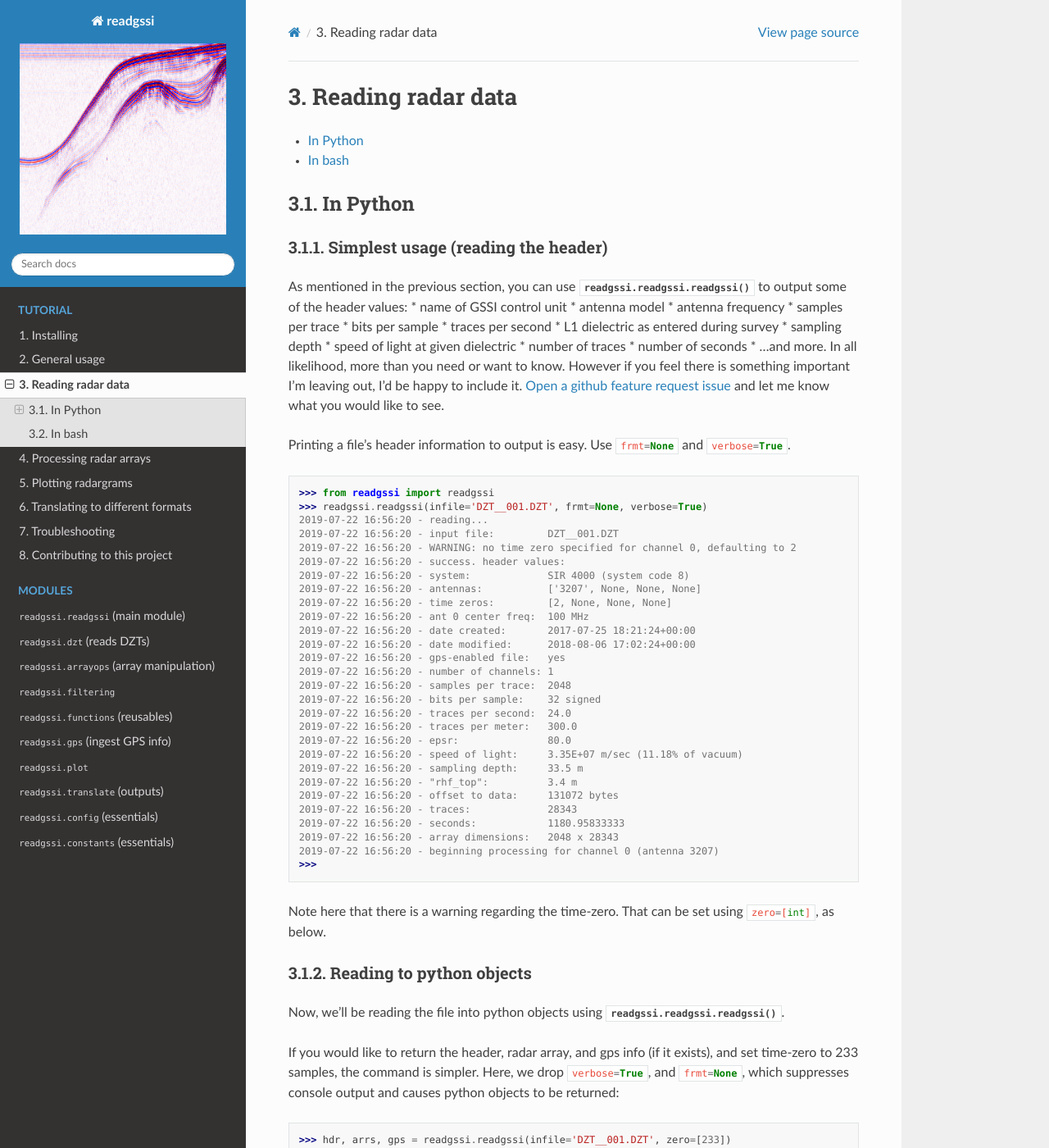
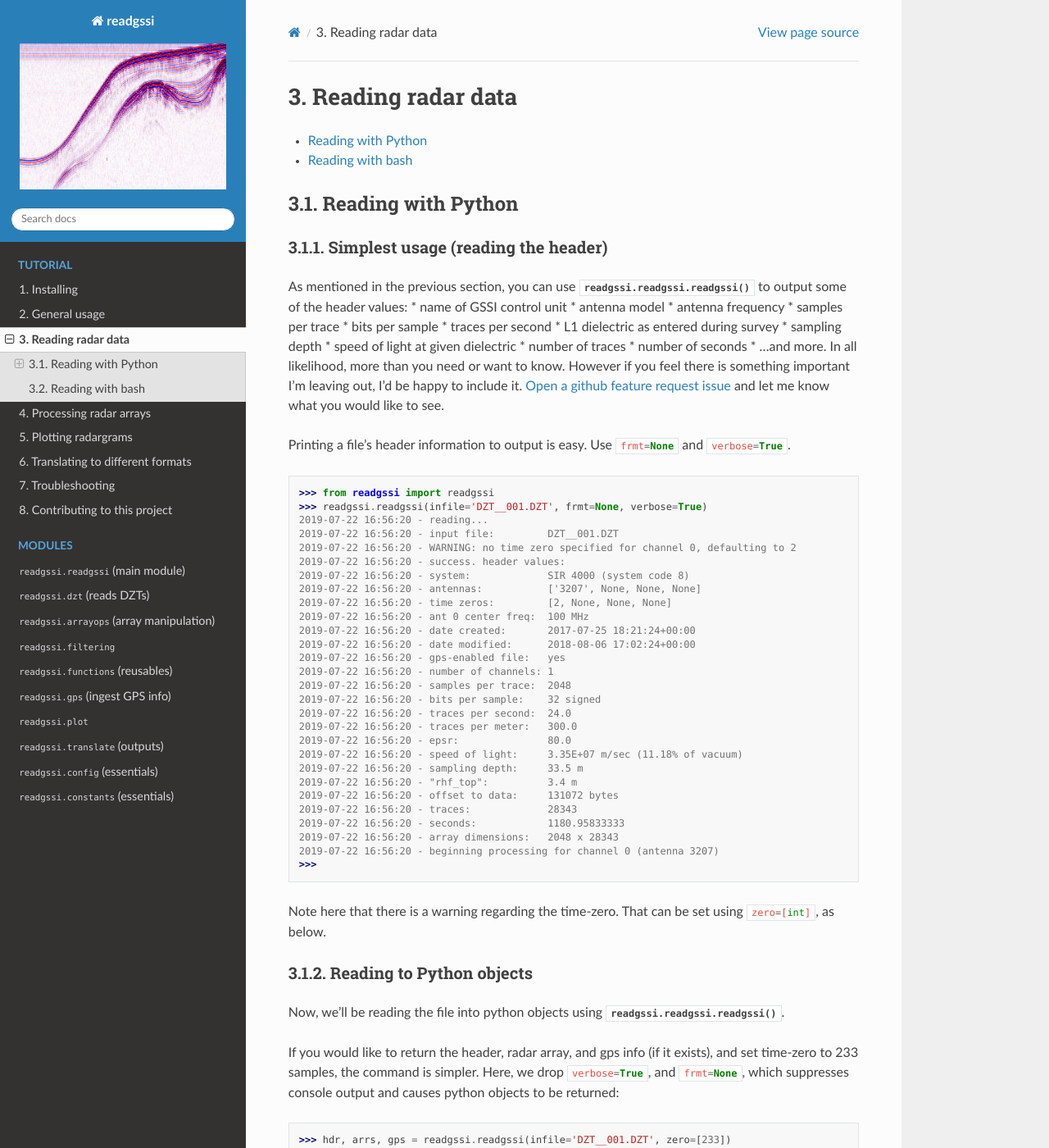
Before and after one commit to iannesbitt/readgssi, a Sphinx documentation site: the page built from docs/reading.rst, in a window 1280 px wide and 1400 px high. Shown: the whole window at 82% size. Built offline with Sphinx 7.4.7 and the Read the Docs theme 2.0.0, drawn with Linux system fonts in a browser that asks for light colours; some of the changed text lies outside the part shown.

Commit message:
updating tutorial for #9

```diff
--- a/docs/contributing.rst
+++ b/docs/contributing.rst
@@ -13,8 +13,8 @@ If and when you encounter bugs, kindly provide the error output, describe what y
 Contributing in other ways
 *********************************
 
-:py:data:`readgssi` is open-source software written as a side project during the completion of my Master's degree at the University of Maine. It is written and maintained because it makes me feel warm and fuzzy inside, and because it helps me do my own work.
+:py:data:`readgssi` is open-source software written as a side project during the completion of my Master's degree at the University of Maine. It is written and maintained because it makes me feel warm and fuzzy inside, and because it helps me do my own work. It is not a money-making venture. It is intended for use by the wider scientific community as a way to understand field data faster, better, and with less hassle. Keeping software free and open source is an important way to help scientists make science transparent and accessible to the wider community, and also to allow them to collaborate on scientific outcomes and discoveries.
 
-If you would like to contribute by buying me a coffee, please seek me out at the next AGU, or drop me a couple bucks at https://paypal.me/IanNesbitt/. Thank you for your support, it is very much appreciated. Graduate student salaries aren't what they used to be!
+However, if this work has helped you or your lab personally and you would like to say thanks by buying me a coffee, please email me and/or seek me out at the next AGU/EGU, or drop me a couple bucks at https://paypal.me/IanNesbitt/. Thank you for your support, it is very much appreciated. Graduate student salaries aren't what they used to be!
 
 `Back to top ↑ <#top>`_
--- a/docs/reading.rst
+++ b/docs/reading.rst
@@ -1,11 +1,11 @@
 Reading radar data
 #####################################
 
-* :ref:`In Python`
-* :ref:`In bash`
+* :ref:`Reading with Python`
+* :ref:`Reading with bash`
 
 ==========================
-In Python
+Reading with Python
 ==========================
 
 Simplest usage (reading the header)
@@ -60,7 +60,7 @@ Printing a file's header information to output is easy. Use :code:`frmt=None` an
 
 Note here that there is a warning regarding the time-zero. That can be set using :code:`zero=[int]`, as below.
 
-Reading to python objects
+Reading to Python objects
 ----------------------------
 
 Now, we'll be reading the file into python objects using :py:func:`readgssi.readgssi.readgssi`.
@@ -91,7 +91,7 @@ No valid GPS file means that you will not be able to distance normalize the arra
 `Back to top ↑ <#top>`_
 
 ===========================
-In bash
+Reading with bash
 ===========================
 
 Same as above, you can print a host of information about the DZT specified with a simple command.
```
Also changed, not shown: docs/plotting.rst (+8 -0 lines), docs/processing.rst (+8 -0 lines), docs/translating.rst (+8 -0 lines), docs/logo.png.
